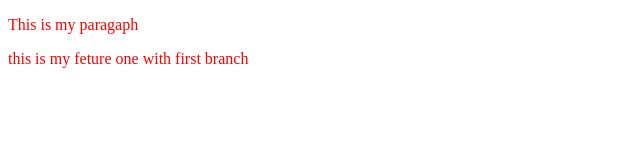
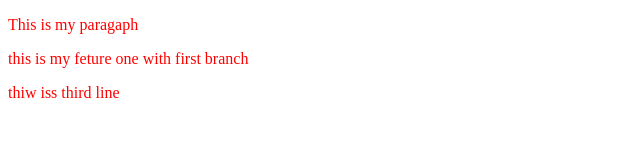
Before and after one commit to Abhiiix0/git-try, a plain HTML site: page index.html in a window 1280 px wide. Shown: the whole page, without its empty margins (0-640 px from the left). Drawn offline with Linux system fonts and the light colour scheme.

Commit message:
added new Line

```diff
--- a/index.html
+++ b/index.html
@@ -9,5 +9,6 @@
   <body>
     <p>This is my paragaph</p>
     <p>this is my feture one with first branch</p>
+    <p>thiw iss third line</p>
   </body>
 </html>
```
